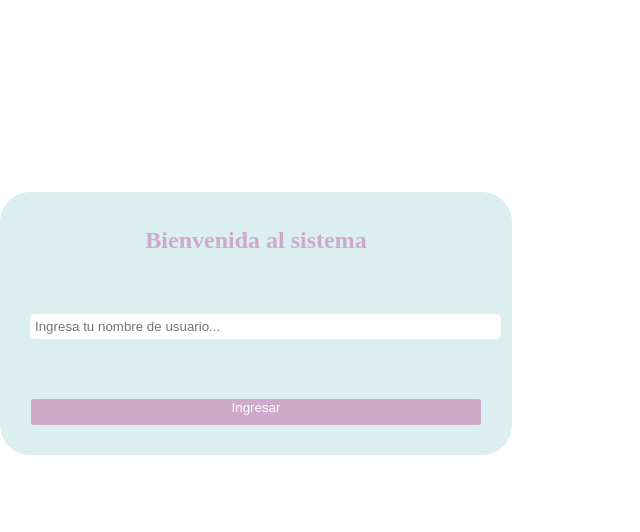
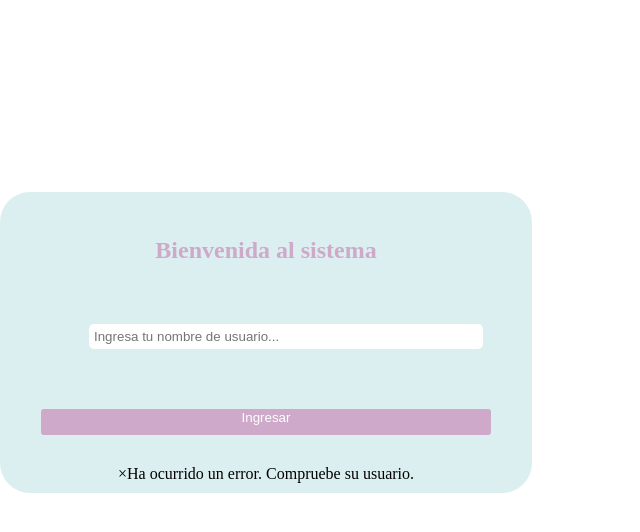
Before and after one commit to florvillalba21/PROYECTO-BLANQUERIA, a React (Vite) app in the folder frontend/: page / in a window 1280 px wide. Both pictures are taken after a click on the button "Ingresar". Shown: the top 532 px of the page, without its empty margins (0-640 px from the left). Built offline with nearby package versions, Linux system fonts and the light colour scheme; no server answers.

Commit message:
haciendo alerts

```diff
--- a/frontend/public/css/style.css
+++ b/frontend/public/css/style.css
@@ -10,6 +10,7 @@ body {
 div.login {
   background-color: #dceff0;
   text-align: center;
+  align-content: center;
   margin-top: 15%;
   border-radius: 30px;
   width: 40%;
@@ -28,9 +29,10 @@ div.login {
   border-radius: 5px;
   border: 0;
   margin: 30px;
+  margin-left: 70px;
   text-decoration-color: #55889e;
+  width: 75%;
 
-  width: 90%;
 }
 
 #btnLogin {
--- /dev/null
+++ b/frontend/src/components/Alert.jsx
@@ -0,0 +1,27 @@
+import React, { useState, useEffect } from "react";
+import axios from "axios";
+
+function Alert(props) {
+  const [showAlert, setShowAlert] = useState(false);
+
+  useEffect(() => {
+    setShowAlert(props.showAlert);
+  }, [props.showAlert]);
+
+  const handleClick = () => {
+    setShowAlert(false);
+  };
+
+  return (
+    showAlert && (
+      <div className={`${props.type}`}>
+        <span className="close-btn" onClick={handleClick}>
+          ×
+        </span>
+        {props.message}
+      </div>
+    )
+  );
+}
+
+export default Alert;
--- a/frontend/src/views/Login.jsx
+++ b/frontend/src/views/Login.jsx
@@ -1,22 +1,22 @@
-import React, { useRef } from "react";
+import React, { useRef, useState } from "react";
 import axios from "axios";
 import { useNavigate } from "react-router-dom";
+import Alert from "../components/Alert";
 
 export const Login = () => {
   const navigate = useNavigate();
   const inpUsername = useRef();
+  const [showAlert, setShowAlert] = useState(false);
 
   //Funcion para loguear
   const loguear = async (e) => {
     e.preventDefault;
-
 
     //instanciamos los datos que utilizaremos en la peticion con axios
     const url = "http://localhost:3000/signin";
     const data = {
       username: inpUsername.current.value,
     };
-
 
     //se intenta la peticion, y si sale todo ok y devuelve el token del usuario, nos redirigimos a la pag principal, y sino, ocurre un error
     try {
@@ -25,20 +25,23 @@ export const Login = () => {
 
       if (token) {
         localStorage.setItem("token", token);
-        if(localStorage.getItem("token")){
+
+        if (localStorage.getItem("token")) {
           navigate("/home");
         }
-
       }
-
     } catch (error) {
+      setShowAlert(true);
       console.log("mensaje de error", error);
     }
   };
 
   return (
     <>
-      <div className="container-fluid shadow bg-body rounded login">
+      <div
+        className="container-fluid shadow bg-body rounded login"
+        style={{ padding: "10px" }}
+      >
         <div id="headLogin">
           <h2 id="h2Login">Bienvenida al sistema</h2>
         </div>
@@ -48,7 +51,7 @@ export const Login = () => {
             id="inpLogin"
             type="text"
             placeholder="Ingresa tu nombre de usuario..."
-            className="form-control"
+            className="form-control col"
           />
           <div id="endLogin">
             <button
@@ -60,6 +63,14 @@ export const Login = () => {
               Ingresar
             </button>
           </div>
+          <div>
+            <Alert
+              showAlert={showAlert}
+              type="alert alert-danger"
+              message="Ha ocurrido un error. Compruebe su usuario."
+              onClose={() => setShowAlert(false)}
+            />
+          </div>
         </div>
       </div>
     </>
```
